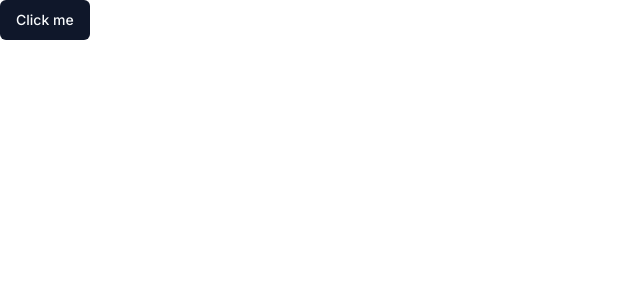
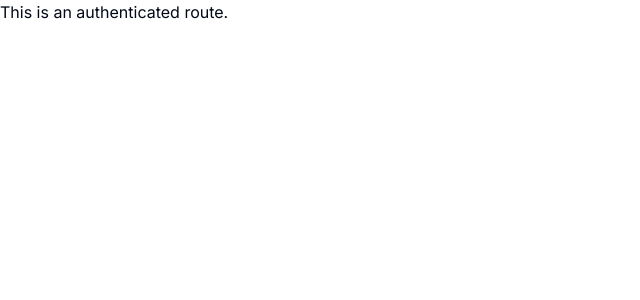
Before and after one commit to RobCharlet/next-financial, a Next.js app: page / in a window 1280 px wide. Shown: the top 300 px of the page, without its empty margins (0-640 px from the left). Built offline with nearby package versions, Linux system fonts and the light colour scheme.

Commit message:
Creates basic pages.

```diff
--- /dev/null
+++ b/app/(auth)/sign-in/[[...sign-in]]/page.tsx
@@ -0,0 +1,9 @@
+const SignInPage = () => {
+  return (
+    <div>
+      Sign up page
+    </div>
+  );
+}
+
+export default SignInPage;
--- /dev/null
+++ b/app/(auth)/sign-up/[[...sign-up]]/page.tsx
@@ -0,0 +1,9 @@
+const SignUpPage = () => {
+  return (
+    <div>
+      Sign in page
+    </div>
+  );
+}
+
+export default SignUpPage;
--- a/app/page.tsx
+++ b/app/(dashboard)/page.tsx
@@ -3,8 +3,6 @@ import Image from "next/image";
 
 export default function Home() {
   return (
-    <Button>
-      Click me
-    </Button>
+    <p>This is an authenticated route.</p>
   );
 }
```
